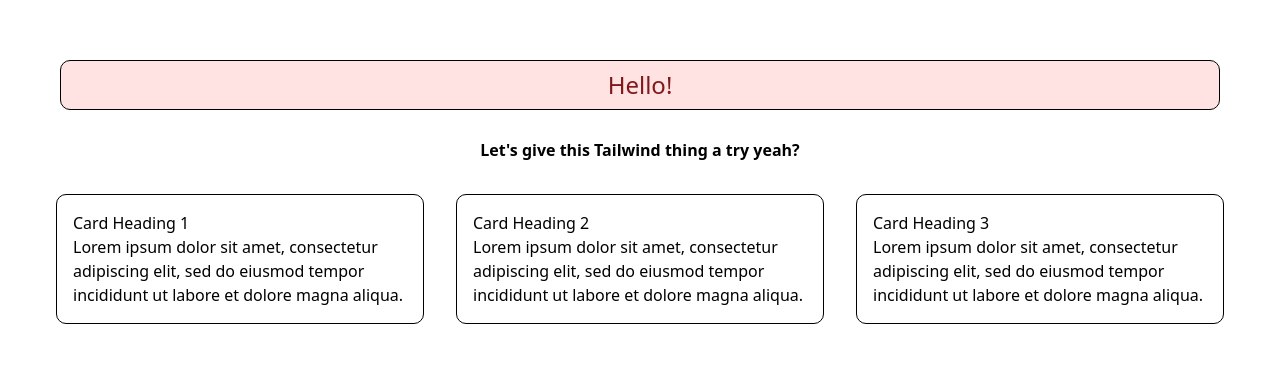
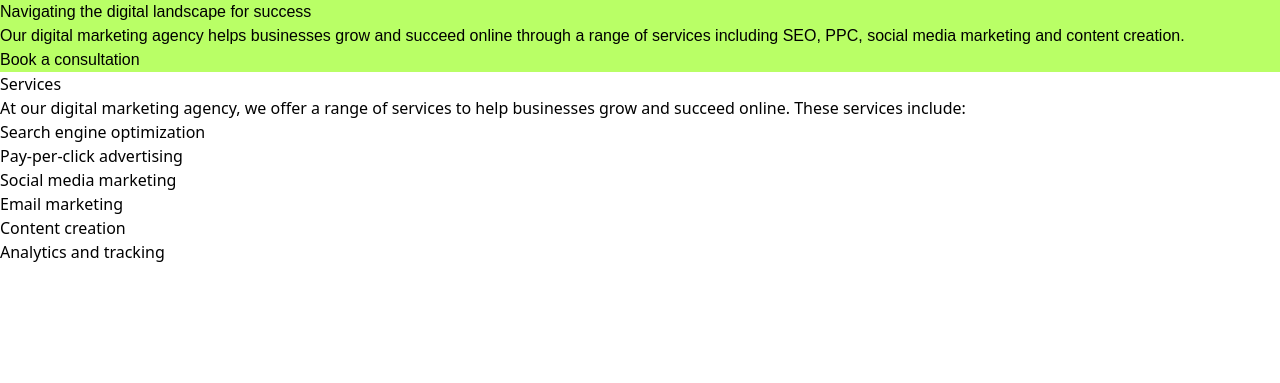
Before and after one commit to michellelclement/tailwind-testing, a website built with Vite: page index.html in a window 1280 px wide. Built offline with nearby package versions, Linux system fonts and the light colour scheme.

Commit message:
Set up new markup

```diff
--- a/index.html
+++ b/index.html
@@ -8,30 +8,40 @@
     <title>Vite App</title>
   </head>
   <body>
-    <div class="main" id="app">
-      <div class="main__container p-10 flex flex-col">
-        <div class="main__headings text-center">
-          <h1 class="text-2xl text-red-900 m-5 p-2 bg-red-100 border-[1px] border-black rounded-[10px]">Hello!</h1>
-          <h2 class="font-bold p-2 m-2">Let's give this Tailwind thing a try yeah?</h2>
-        </div>
-        <div class="main__cards flex gap-">
-          <div class="card border-[1px] border-black rounded-[10px] p-4 m-4">
-            <h3 class="card__heading">Card Heading 1</h3>
-            <p class="card__copy">Lorem ipsum dolor sit amet, consectetur adipiscing elit, sed do eiusmod tempor incididunt ut labore et dolore magna aliqua.</p>
+
+    <section class="hero font-poppins bg-lime">
+      <h1 class="hero__title">Navigating the digital landscape for success</h1>
+      <p class="hero__text">Our digital marketing agency helps businesses grow and succeed online through a range of services including SEO, PPC, social media marketing and content creation.</p>
+      <button>Book a consultation</button>
+    </section>
+
+    <section class="services">
+      <div class="services__container">
+        <h2>Services</h2>
+        <p>At our digital marketing agency, we offer a range of services to help businesses grow and succeed online. These services include:</p>
+
+        <div class="services__cards">
+          <div class="card">
+            <h3>Search engine optimization</h3>
           </div>
-          <div class="card border-[1px] border-black rounded-[10px] p-4 m-4">
-            <h3 class="card__heading">Card Heading 2</h3>
-            <p class="card__copy">Lorem ipsum dolor sit amet, consectetur adipiscing elit, sed do eiusmod tempor incididunt ut labore et dolore magna aliqua.</p>
+          <div class="card">
+            <h3>Pay-per-click advertising</h3>
           </div>
-          <div class="card border-[1px] border-black rounded-[10px] p-4 m-4">
-            <h3 class="card__heading">Card Heading 3</h3>
-            <p class="card__copy">Lorem ipsum dolor sit amet, consectetur adipiscing elit, sed do eiusmod tempor incididunt ut labore et dolore magna aliqua.</p>
+          <div class="card">
+            <h3>Social media marketing</h3>
+          </div>
+          <div class="card">
+            <h3>Email marketing</h3>
+          </div>
+          <div class="card">
+            <h3>Content creation</h3>
+          </div>
+          <div class="card">
+            <h3>Analytics and tracking</h3>
           </div>
         </div>
-
       </div>
-
-    </div>
+    </section>
     <script type="module" src="/src/js/main.js"></script>
   </body>
 </html>
--- a/src/styles/style.css
+++ b/src/styles/style.css
@@ -1,4 +1,9 @@
 @import "tailwindcss";
+
+@theme {
+  --color-lime: #b9ff66;
+  --font-poppins: Poppins, sans-serif;
+}
 
 /* :root {
   font-family: system-ui, Avenir, Helvetica, Arial, sans-serif;
--- a/vite.config.js
+++ b/vite.config.js
@@ -3,4 +3,9 @@ import tailwindcss from "@tailwindcss/vite";
 
 export default defineConfig({
   plugins: [tailwindcss()],
+  css: {
+    postcss: {
+      plugins: [tailwindcss],
+    },
+  },
 });
--- a/vite.config.ts
+++ b/vite.config.ts
@@ -1,5 +1,5 @@
-import { defineConfig } from "vite";
-import tailwindcss from "@tailwindcss/vite";
-export default defineConfig({
-  plugins: [tailwindcss()],
-});
+// import { defineConfig } from "vite";
+// import tailwindcss from "@tailwindcss/vite";
+// export default defineConfig({
+//   plugins: [tailwindcss()],
+// });
```
Also changed, not shown: package.json (+5 -2 lines), 1 other file.
